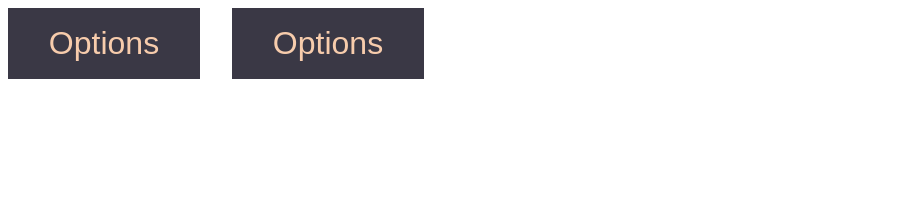
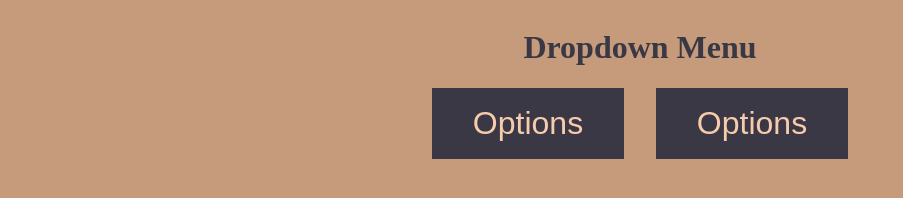
Before and after one commit to LedaThemis/odin-drop-down-menu, a website built with webpack: page dist/index.html in a window 1280 px wide. Shown: the whole page, without its empty margins (0-903 px from the left). Built offline with Linux system fonts and the light colour scheme.

Commit message:
style page

```diff
--- a/src/styles.css
+++ b/src/styles.css
@@ -1,4 +1,15 @@
+html {
+  background-color: #c69b7b;
+}
+
 body {
+  display: grid;
+  place-content: center;
+  text-align: center;
+  color: #3a3845;
+}
+
+#main {
   display: flex;
   gap: 2rem;
   align-items: flex-start;
```
Also changed, not shown: dist/index.html, dist/main.js.
